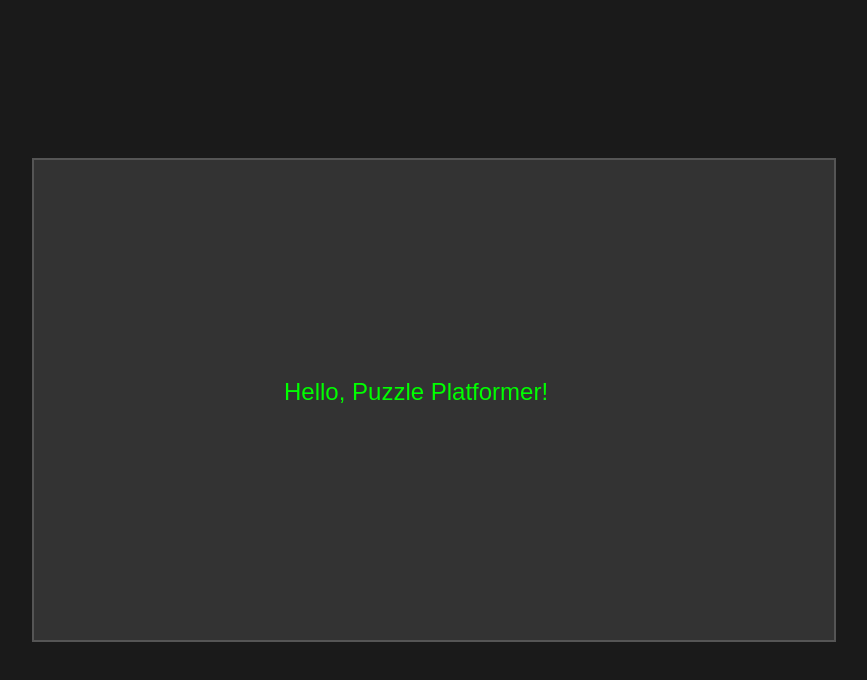
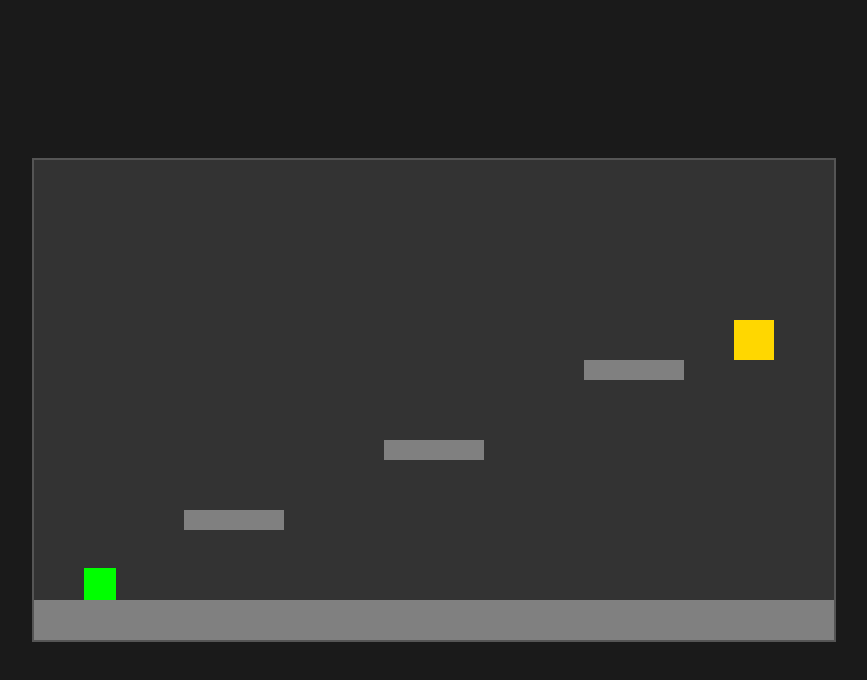
Before and after one commit to AntonMihaiAlexandru/puzzle-platformer, a plain HTML site: page index.html in a window 1280 px wide. Shown: the whole page, without its empty margins (206-1073 px from the left). Drawn offline with Linux system fonts and the light colour scheme.

Commit message:
First draft

```diff
--- a/game.js
+++ b/game.js
@@ -1,6 +1,127 @@
 const canvas = document.getElementById("game");
 const ctx = canvas.getContext("2d");
 
-ctx.fillStyle = "lime";
-ctx.font = "24px sans-serif";
-ctx.fillText("Hello, Puzzle Platformer!", 250, 240);
+const keys = {};
+document.addEventListener("keydown", e => keys[e.code] = true);
+document.addEventListener("keyup", e => keys[e.code] = false);
+
+const gravity = 0.6;
+
+let player = {
+  x: 50,
+  y: 350,
+  w: 32,
+  h: 32,
+  vy: 0,
+  grounded: false
+};
+
+let platforms = [];
+let exit = {};
+
+async function loadLevel(num = 1) {
+  const res = await fetch(`levels/level${num}.json`);
+  const data = await res.json();
+  player.x = data.playerStart.x;
+  player.y = data.playerStart.y;
+  platforms = data.platforms;
+  exit = data.exit;
+}
+
+function checkCollision(rect1, rect2) {
+  return rect1.x < rect2.x + rect2.w &&
+         rect1.x + rect1.w > rect2.x &&
+         rect1.y < rect2.y + rect2.h &&
+         rect1.y + rect1.h > rect2.y;
+}
+
+//Collision for multiple directions
+function resolveCollision(player, platform) {
+  const dx = (player.x + player.w/2) - (platform.x + platform.w/2);
+  const dy = (player.y + player.h/2) - (platform.y + platform.h/2);
+
+  const combinedHalfWidths = (player.w + platform.w) / 2;
+  const combinedHalfHeights = (player.h + platform.h) / 2;
+
+  const overlapX = combinedHalfWidths - Math.abs(dx);
+  const overlapY = combinedHalfHeights - Math.abs(dy);
+
+  if (overlapX > 0 && overlapY > 0) {
+    // Resolve the smaller penetration first
+    if (overlapX < overlapY) {
+      if (dx > 0) player.x += overlapX;   // Hit from right
+      else player.x -= overlapX;          // Hit from left
+    } else {
+      if (dy > 0) {
+        player.y += overlapY;             // Hit from bottom
+        if(player.vy < 0) player.vy = 0;
+        }
+      else {
+        player.y -= overlapY;             // Hit from top
+        player.grounded = true;
+        player.vy = 0;
+      }
+    }
+  }
+}
+
+//Collision with the edges
+function resolveCollisionWithBounds(player, canvas) {
+    if (player.x < 0) player.x = 0;
+    if (player.x + player.w > canvas.width) player.x = canvas.width - player.w;
+    if (player.y < 0) { player.y = 0; if (player.vy < 0) player.vy = 0; }
+    if (player.y + player.h > canvas.height) { player.y = canvas.height - player.h; player.vy = 0; player.grounded = true; }
+}
+
+function update() {
+  // Player movement
+  if (keys["ArrowLeft"]) player.x -= 3;
+  if (keys["ArrowRight"]) player.x += 3;
+  if (keys["Space"] && player.grounded) {
+    player.vy = -12;
+    player.grounded = false;
+  }
+
+  // Gravity
+  player.vy += gravity;
+  player.y += player.vy;
+  player.grounded = false;
+
+  // Platform collisions
+for (let p of platforms){
+  resolveCollision(player, p);
+}
+resolveCollisionWithBounds(player,canvas);
+
+  // Exit check
+  if (checkCollision(player, exit)) {
+    alert("Level Complete!");
+    // For now, reload same level
+    loadLevel(1);
+  }
+}
+
+function draw() {
+  ctx.clearRect(0, 0, canvas.width, canvas.height);
+
+  // Draw player
+  ctx.fillStyle = "lime";
+  ctx.fillRect(player.x, player.y, player.w, player.h);
+
+  // Draw platforms
+  ctx.fillStyle = "gray";
+  for (let p of platforms) ctx.fillRect(p.x, p.y, p.w, p.h);
+
+  // Draw exit
+  ctx.fillStyle = "gold";
+  ctx.fillRect(exit.x, exit.y, exit.w, exit.h);
+}
+
+function loop() {
+  update();
+  draw();
+  requestAnimationFrame(loop);
+}
+
+// Load first level and start game
+loadLevel(1).then(loop);
--- a/levels/level1.json
+++ b/levels/level1.json
@@ -2,7 +2,9 @@
   "playerStart": {"x": 50, "y": 350},
   "platforms": [
     {"x": 0, "y": 440, "w": 800, "h": 40},
-    {"x": 200, "y": 350, "w": 100, "h": 20}
+    {"x": 150, "y": 350, "w": 100, "h": 20},
+    {"x": 350, "y": 280, "w": 100, "h": 20},
+    {"x": 550, "y": 200, "w": 100, "h": 20}
   ],
-  "exit": {"x": 750, "y": 400, "w": 40, "h": 40}
+  "exit": {"x": 700, "y": 160, "w": 40, "h": 40}
 }
--- a/style.css
+++ b/style.css
@@ -7,6 +7,7 @@ body {
   align-items: center;
   height: 100vh;
 }
+
 canvas {
   background: #333;
   border: 2px solid #555;
```
Also changed, not shown: index.html (line endings or trailing spaces).
